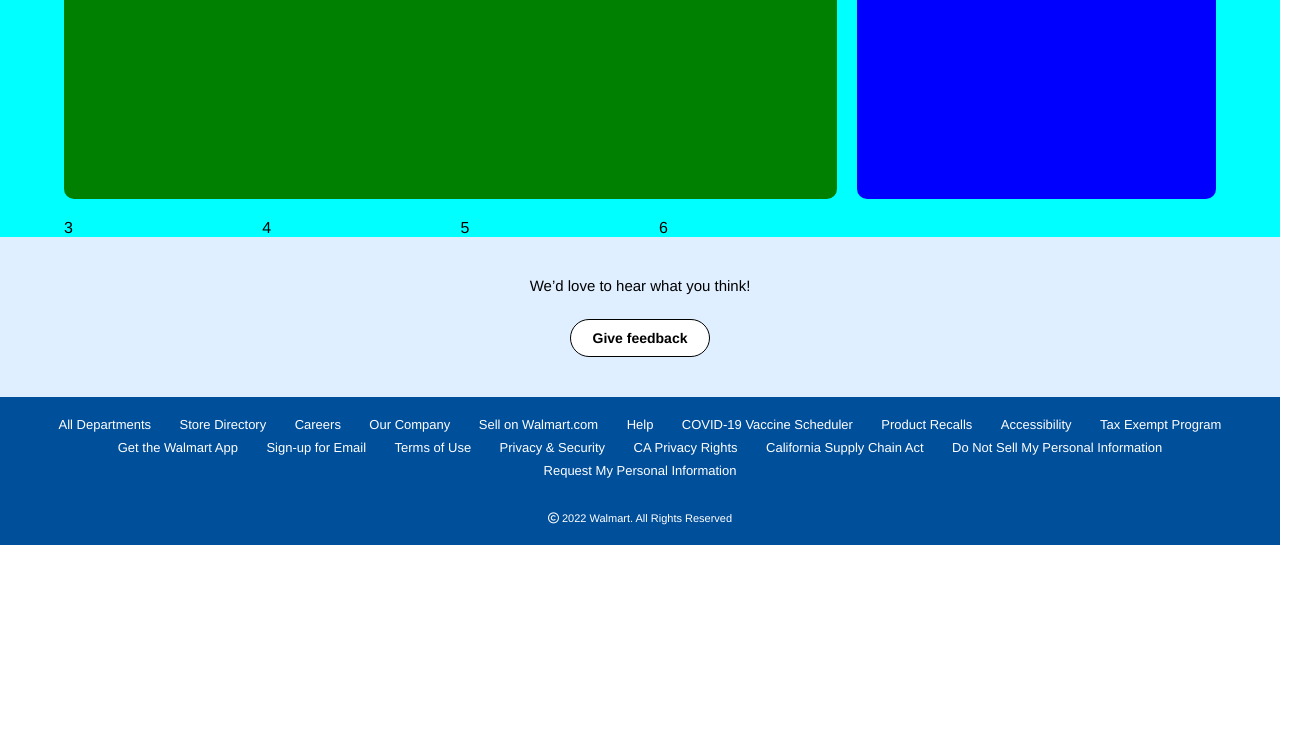
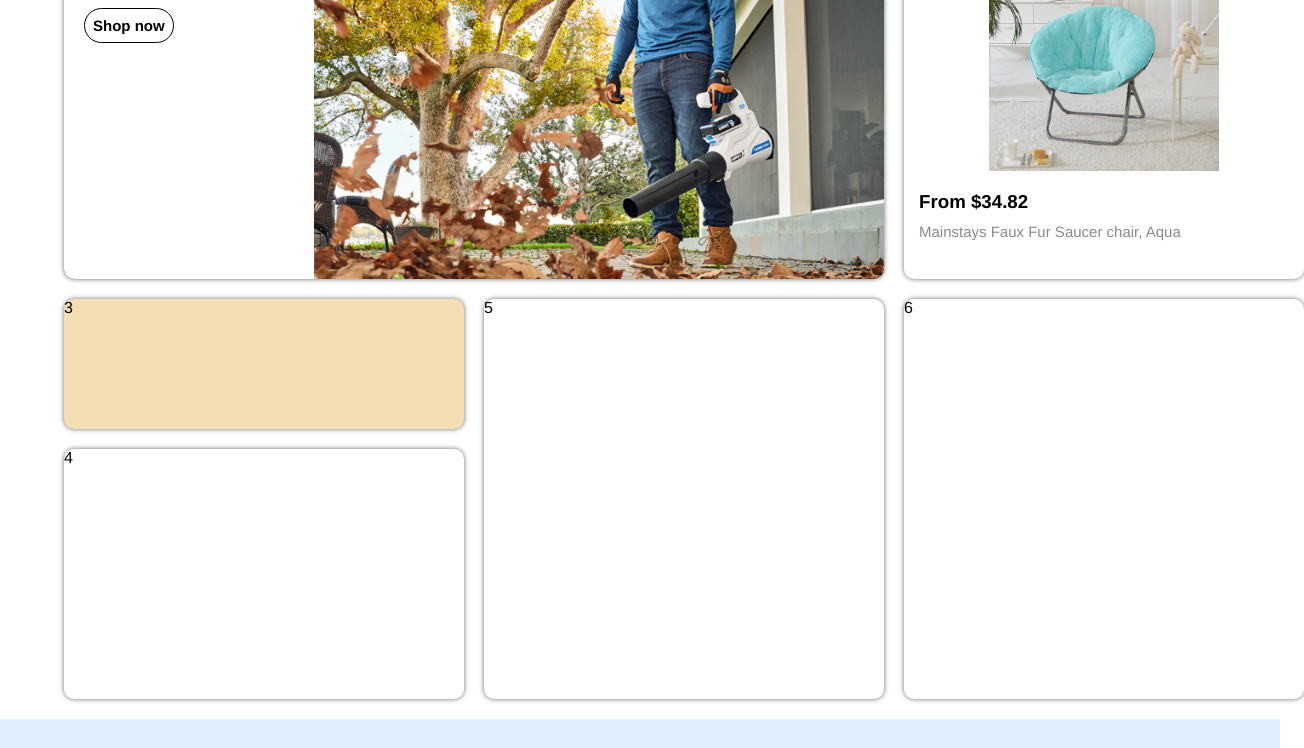
Before and after one commit to premkumarmanokar/Walmart, a plain HTML site: page index.html in a window 1280 px wide. Shown: the part 271-1019 px from the top of the page, 1304 px wide, since content can reach past the window. Before the commit the page ends 816 px from the top, so only its background shows below. Drawn offline with Linux system fonts and the light colour scheme.

Commit message:
another commit

```diff
--- a/index.html
+++ b/index.html
@@ -70,14 +70,24 @@
     <!-- Main content -->
     <section class="main-container">
       <div class="content">
-        <div class="div1 borderradius">1</div>
-        <div class="div2 borderradius">
+        <div class="div1 borderradius shadow">
+          <div class="div1-content">
+            <h2>Hello, fall</h2>
+            <p>Everything you need for the season,for less.</p>
+            <a href="#">Shop now</a>
+          </div>
+        </div>
+        <div class="div2 borderradius shadow">
+          <h3>Roll back of the day</h3>
 
+          <img src="images/chair-blue-cusion.jpeg" alt="" />
+          <h3 id="amount">From $34.82</h3>
+          <p>Mainstays Faux Fur Saucer chair, Aqua</p>
         </div>
-        <div class="div3">3</div>
-        <div class="div4">4</div>
-        <div class="div5">5</div>
-        <div class="div6">6</div>
+        <div class="div3 borderradius shadow">3</div>
+        <div class="div4 borderradius shadow">4</div>
+        <div class="div5 borderradius shadow">5</div>
+        <div class="div6 borderradius shadow">6</div>
       </div>
     </section>
     <!-- Footer -->
--- a/style.css
+++ b/style.css
@@ -135,28 +135,113 @@
   height: auto;
   max-width: 1350px;
   margin: auto;
-  background-color: aqua;
-  padding-top: 170px;
+  background-color: rgb(255, 255, 255);
+  padding-top: 150px;
+  padding-bottom: 20px;
 }
-.content{
+.content {
   display: grid;
   width: 90%;
   margin: auto;
   grid-template-columns: auto auto auto auto auto auto;
+  grid-template-rows: auto auto auto auto;
   gap: 20px;
 }
-.borderradius{
+.borderradius {
   border-radius: 10px;
 }
-.div1{
+.shadow{
+  box-shadow:  0 0 5px rgb(105, 105, 105);
+}
+.div1 {
+  background: url(images/man-with-blower.jpg);
+  background-size: contain;
+  background-repeat: no-repeat;
+  background-position: right;
   grid-column: 1/5;
-  height: 300px;
+  grid-row: 1/3;
+  height: 400px;
   background-color: green;
+  width: 820px;
 }
-.div2{
+.div1-content {
+  height: 100%;
+  width: 250px;
+  background-color: white;
+  float: left;
+  border-radius: 10px 0 0 10px;
+  padding: 30px 0 0 20px;
+  margin: 0;
+}
+.div1-content h2 {
+  color: brown;
+  font-size: 30px;
+}
+.div1-content p {
+  font-size: 15px;
+  padding: 10px 0 10px;
+  margin-bottom: 20px;
+}
+.div1-content a {
+  text-decoration: none;
+  padding: 8px;
+  color: black;
+  font-size: 15px;
+  font-weight: bold;
+  border: 1px solid black;
+  border-radius: 20px;
+}
+.div2 {
   grid-column: 5/7;
-  background-color: blue;
+  grid-row: 1/3;
+  width: 400px;
+  height: 400px;
+  background-color: white;
+  padding-right: 85px;
+}
+.div2 h3 {
+  padding: 20px 0 0 15px;
+  display: block;
+  width: max-content;
+}
 
+.div2 img {
+  width: 230px;
+  float: right;
+  padding-top: 20px;
+}
+.div2 #amount{
+  padding-top: 270px;
+}
+.div2 p{
+  padding-left: 15px;
+  padding-top: 10px;
+  font-size: 15px;
+color: rgba(126, 117, 117, 0.863);
+}
+.div3 {
+  grid-column: 1/3;
+  grid-row: 3/4;
+  height: 130px;
+  background-color: wheat;
+}
+.div4 {
+  grid-column: 1/3;
+  grid-row: 4/5;
+  height: 250px;
+  background-color: white;
+}
+.div5 {
+  grid-column: 3/5;
+  grid-row: 3/5;
+  height: 400px;
+  background-color: white;
+}
+.div6 {
+  grid-column: 5/7;
+  grid-row: 3/5;
+  height: 400px;
+  background-color: white;
 }
 
 /* footer section */
```
Also changed, not shown: four box.png (renamed from images/four box.png), images/chair-blue-cusion.jpeg (added), images/man-with-blower.jpg (added).
